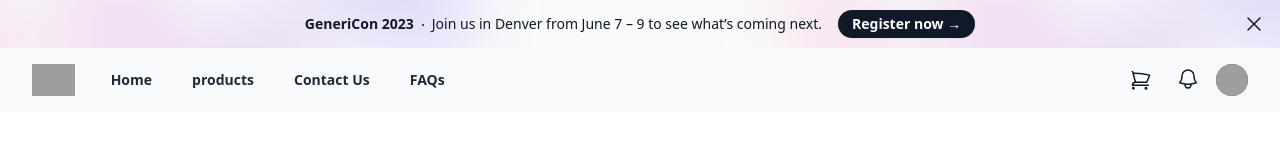
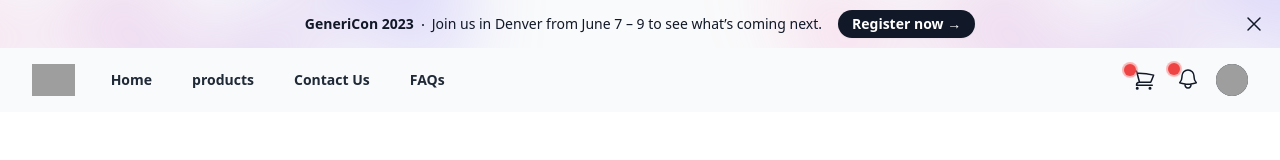
Before and after one commit to Comersify/multi-seller-store, a Next.js app: page / in a window 1280 px wide. Shown: the top 160 px of the page. Built offline with nearby package versions, Linux system fonts and the light colour scheme; grey boxes are pictures that could not be loaded.

Commit message:
add badges :boom:

```diff
--- a/components/shared/Buttons.js
+++ b/components/shared/Buttons.js
@@ -1,12 +1,14 @@
 import Link from "next/link";
 import {
   CloseMenuIcon,
+  HeartIcon,
   LeftArrow,
   NotificationIcon,
   OpenMenuIcon,
   RightArrow,
   ShoppingCartIcon,
 } from "./Icons";
+import { useState } from "react";
 
 export const ToggleSideBarButton = ({ open, setOpen }) => {
   return (
@@ -24,7 +26,14 @@ export const ToggleSideBarButton = ({ open, setOpen }) => {
 
 export const CartButton = () => {
   return (
-    <Link href="/cart">
+    <Link
+      href="/cart"
+      className="h-8 rounded-full hover:bg-gray-200 relative p-1 text-gray-900 focus:outline-none focus:ring-2 focus:ring-white focus:ring-offset-2 focus:ring-offset-gray-800"
+    >
+      <span class="absolute top-0 -left-1 flex h-3 w-3">
+        <span class="animate-ping absolute inline-flex h-full w-full rounded-full bg-red-400 opacity-75"></span>
+        <span class="relative inline-flex rounded-full h-3 w-3 bg-red-500"></span>
+      </span>
       <ShoppingCartIcon />
     </Link>
   );
@@ -51,9 +60,26 @@ export const NotificationButton = ({ action }) => {
     <button
       onClick={() => action()}
       type="button"
-      className="rounded-full hover:bg-gray-200 p-1 text-gray-900 focus:outline-none focus:ring-2 focus:ring-white focus:ring-offset-2 focus:ring-offset-gray-800"
+      className="rounded-full relative hover:bg-gray-200 p-1 text-gray-900 focus:outline-none focus:ring-2 focus:ring-white focus:ring-offset-2 focus:ring-offset-gray-800"
     >
+      <span class="absolute top-0 -left-1 flex h-3 w-3">
+        <span class="animate-ping absolute inline-flex h-full w-full rounded-full bg-red-400 opacity-75"></span>
+        <span class="relative inline-flex rounded-full h-3 w-3 bg-red-500"></span>
+      </span>
       <NotificationIcon />
+    </button>
+  );
+};
+
+export const SaveButton = () => {
+  const [saved, setSaved] = useState(false);
+  return (
+    <button
+      onClick={() => setSaved(!saved)}
+      type="button"
+      className="rounded-full hover:bg-red-100 p-1 text-red-600 focus:outline-none focus:ring-2 focus:ring-white focus:ring-offset-2 focus:ring-offset-red-600"
+    >
+      <HeartIcon saved={saved} />
     </button>
   );
 };
@@ -65,7 +91,7 @@ export const MobileMenuButtons = ({ onclick, open }) => {
         onClick={() => onclick()}
         type="button"
         id="dropdownBtn"
-        className="inline-flex items-center justify-center rounded-md p-2 text-gray-400 hover:bg-gray-200 text-gray-900 focus:outline-none focus:ring-2 focus:ring-inset focus:ring-white"
+        className="inline-flex items-center justify-center rounded-md p-2 hover:bg-gray-200 text-gray-900 focus:outline-none focus:ring-2 focus:ring-inset focus:ring-white"
         aria-controls="mobile-menu"
         aria-expanded="false"
       >
--- a/components/shared/Icons.js
+++ b/components/shared/Icons.js
@@ -99,7 +99,7 @@ export const ShoppingCartIcon = () => {
     <svg
       xmlns="http://www.w3.org/2000/svg"
       fill="none"
-      className="w-8 mr-1 h-8 rounded-full hover:bg-gray-200 p-1 text-gray-900 focus:outline-none focus:ring-2 focus:ring-white focus:ring-offset-2 focus:ring-offset-gray-800"
+      className="w-6 h-6 text-gray-900 "
       viewBox="0 0 24 24"
       strokeWidth="1.5"
       stroke="currentColor"
@@ -151,3 +151,35 @@ export const RightArrow = () => {
     </svg>
   );
 };
+
+export const HeartIcon = ({ saved }) => {
+  if (saved) {
+    return (
+      <svg
+        xmlns="http://www.w3.org/2000/svg"
+        viewBox="0 0 24 24"
+        fill="currentColor"
+        class="w-9 h-9"
+      >
+        <path d="M11.645 20.91l-.007-.003-.022-.012a15.247 15.247 0 01-.383-.218 25.18 25.18 0 01-4.244-3.17C4.688 15.36 2.25 12.174 2.25 8.25 2.25 5.322 4.714 3 7.688 3A5.5 5.5 0 0112 5.052 5.5 5.5 0 0116.313 3c2.973 0 5.437 2.322 5.437 5.25 0 3.925-2.438 7.111-4.739 9.256a25.175 25.175 0 01-4.244 3.17 15.247 15.247 0 01-.383.219l-.022.012-.007.004-.003.001a.752.752 0 01-.704 0l-.003-.001z" />
+      </svg>
+    );
+  }
+  return (
+    <svg
+      xmlns="http://www.w3.org/2000/svg"
+      fill="none"
+      viewBox="0 0 24 24"
+      stroke-width="1.5"
+      stroke="currentColor"
+      class="w-9 h-9"
+    >
+      <path
+        color="bg-red-600"
+        stroke-linecap="round"
+        stroke-linejoin="round"
+        d="M21 8.25c0-2.485-2.099-4.5-4.688-4.5-1.935 0-3.597 1.126-4.312 2.733-.715-1.607-2.377-2.733-4.313-2.733C5.1 3.75 3 5.765 3 8.25c0 7.22 9 12 9 12s9-4.78 9-12z"
+      />
+    </svg>
+  );
+};
```
